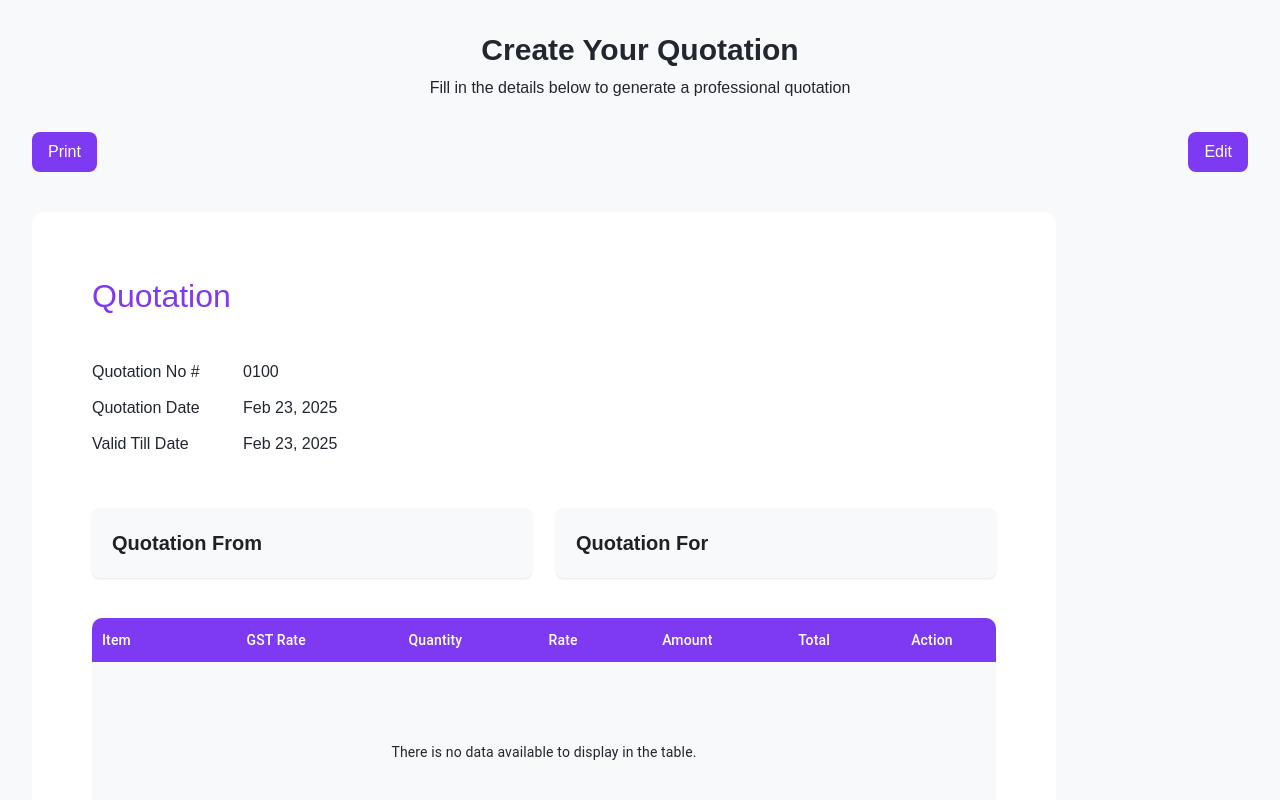
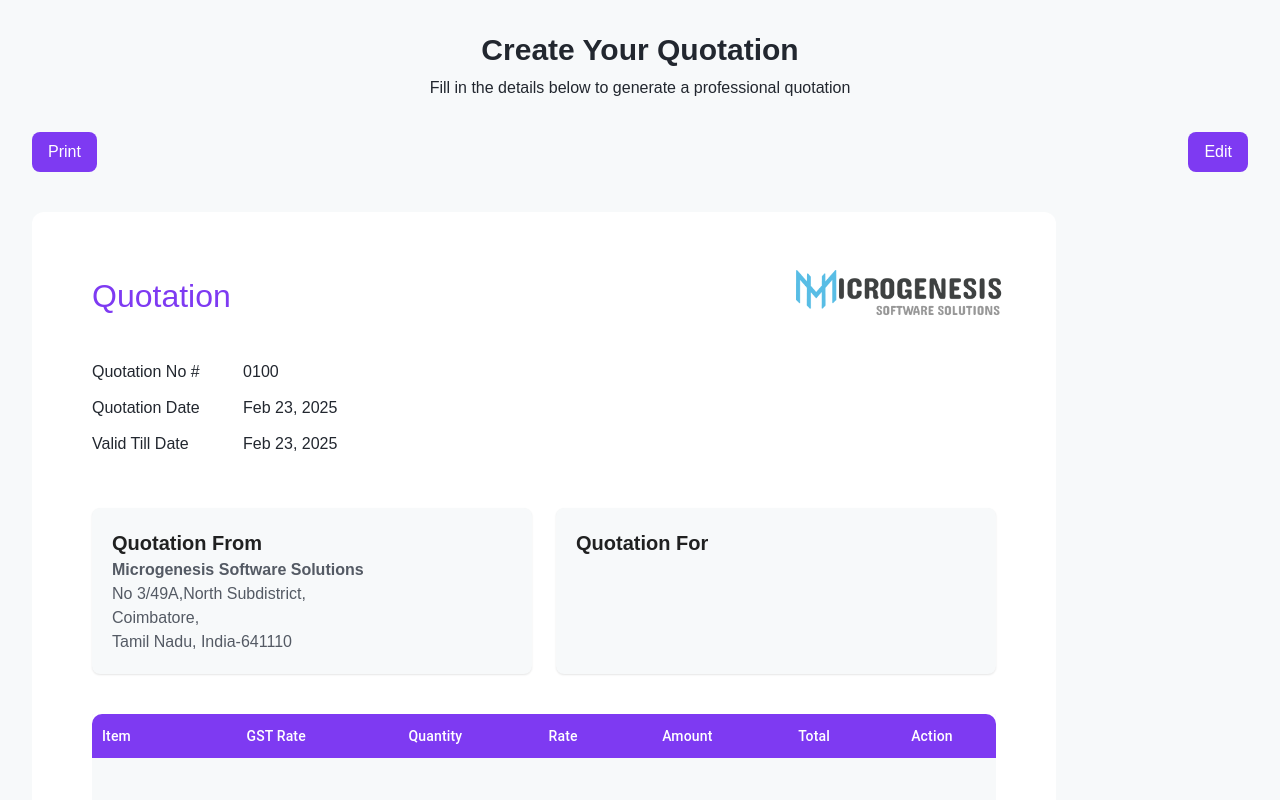
Before and after one commit to JerinOfficial2001/ms-quotation, a Next.js app: page / in a window 1280 px wide. Shown: the top 800 px of the page. Built offline with nearby package versions, Linux system fonts and the light colour scheme.

Commit message:
fix: popup and sstatic business name and address

```diff
--- a/src/app/layout.tsx
+++ b/src/app/layout.tsx
@@ -1,6 +1,8 @@
 import type { Metadata } from "next";
 import { Geist, Geist_Mono } from "next/font/google";
 import "./globals.css";
+import { Toaster } from "react-hot-toast";
+import CustomModal from "@/components/common/CustomModal";
 
 const geistSans = Geist({
   variable: "--font-geist-sans",
@@ -28,7 +30,9 @@ export default function RootLayout({
       <body
         className={`${geistSans.variable} ${geistMono.variable} antialiased`}
       >
+        <Toaster />
         {children}
+        <CustomModal />
       </body>
     </html>
   );
--- a/src/components/common/CustomModal.tsx
+++ b/src/components/common/CustomModal.tsx
@@ -1,3 +1,4 @@
+"use client";
 import { useGlobalStore } from "@/store/useGlobalStore";
 import { Modal } from "@mui/material";
 import React, { useEffect } from "react";
@@ -52,10 +53,18 @@ export default function CustomModal() {
             />
             <InputField
               className="p-2 rounded-lg bg-[var(--border-secondary)]"
+              label="Address line 1"
+              value={fromAndTo?.additional_line1}
+              onChange={(e) => {
+                handleChangeFormData("additional_line1", e.target.value);
+              }}
+            />
+            <InputField
+              className="p-2 rounded-lg bg-[var(--border-secondary)]"
               label="District"
-              value={fromAndTo.additional}
+              value={fromAndTo.additional_line2}
               onChange={(e) => {
-                handleChangeFormData("additional", e.target.value);
+                handleChangeFormData("additional_line2", e.target.value);
               }}
             />
             <Button
--- a/src/components/common/DetailsCard.tsx
+++ b/src/components/common/DetailsCard.tsx
@@ -24,7 +24,9 @@ export default function DetailsCard({
   data,
   handleSelect,
 }: Props) {
-  const [selectedMenu, setselectedMenu] = useState("");
+  const [selectedMenu, setselectedMenu] = useState(
+    "Microgenesis Software Solutions"
+  );
   const { setOpenModal, details } = useGlobalStore();
   return (
     <CardLayout
@@ -89,7 +91,7 @@ export default function DetailsCard({
                   />
                 </Grid2>
               )}
-              <Grid2 size={8}>
+              <Grid2 size={editable ? 8 : 12}>
                 <EditableTypography
                   variant="small"
                   className={`text-[var(--border-primary)] ${
@@ -109,17 +111,24 @@ export default function DetailsCard({
                   />
                 </Grid2>
               )}
-              <Grid2 size={8}>
+              <Grid2 size={editable ? 8 : 12}>
                 <EditableTypography
                   variant="small"
                   className="text-[var(--border-primary)]"
                   text={data.address}
                 />
-                {data.additional && (
+                {data.additional_line1 && (
                   <EditableTypography
                     variant="small"
                     className="text-[var(--border-primary)]"
-                    text={data.additional}
+                    text={data.additional_line1}
+                  />
+                )}
+                {data.additional_line2 && (
+                  <EditableTypography
+                    variant="small"
+                    className="text-[var(--border-primary)]"
+                    text={data.additional_line2}
                   />
                 )}
               </Grid2>
--- a/src/components/common/ImageComponent.tsx
+++ b/src/components/common/ImageComponent.tsx
@@ -53,13 +53,15 @@ export default function ImageComponent({
             {src && (
               <img
                 className={variant != "signature" ? "" : "h-[130px]"}
-                src={src instanceof File ? URL.createObjectURL(src) : ""}
+                src={src instanceof File ? URL.createObjectURL(src) : src}
                 alt=""
               />
             )}
-            <EditableTypography
-              text={translateText("signatureImage.DESCRIPTION")}
-            />
+            {variant == "signature" && (
+              <EditableTypography
+                text={translateText("signatureImage.DESCRIPTION")}
+              />
+            )}
             {isEditable && (
               <div className="flex items-center w-full ">
                 <Button
--- a/src/components/templates/Quotaion.tsx
+++ b/src/components/templates/Quotaion.tsx
@@ -31,7 +31,13 @@ export default function QuotationTemplate({ isEditable }: Props) {
   } = useQuotation();
   const [allDetails, setallDetails] = useState<any>({
     client: null,
-    business: null,
+    business: {
+      name: "Microgenesis Software Solutions",
+      address: "No 3/49A,North Subdistrict,",
+      additional_line1: "Coimbatore,",
+      additional_line2: "Tamil Nadu, India-641110",
+      type: "business",
+    },
   });
   const { details } = useGlobalStore();
   const amount = tableDatas.data?.reduce(
--- a/src/hooks/useQuotation.ts
+++ b/src/hooks/useQuotation.ts
@@ -51,7 +51,7 @@ export default function useQuotation() {
       key: translateText("quotation.VALID_TILL") || "",
       value: formattedDate,
     },
-    logo: "",
+    logo: "/Full_logo.png",
     signature: "",
     business: translateText("BUSINESS.FROM_SECTION") || "",
     client: translateText("CLIENT.TITLE") || "",
--- a/src/store/useGlobalStore.ts
+++ b/src/store/useGlobalStore.ts
@@ -6,7 +6,8 @@ interface store {
   fromAndTo: {
     name: string;
     address: string;
-    additional: string;
+    additional_line1: string;
+    additional_line2: string;
     type: "client" | "business";
   };
   handleChangeFormData: (key: string, value: any) => void;
@@ -20,10 +21,19 @@ const initialData: any = {
   fromAndTo: {
     name: "",
     address: "",
-    additional: "",
+    additional_line1: "",
+    additional_line2: "",
     type: "client",
   },
-  details: [],
+  details: [
+    {
+      name: "Microgenesis Software Solutions",
+      address: "No 3/49A,North Subdistrict,",
+      additional_line1: "Coimbatore,",
+      additional_line2: "Tamil Nadu, India-641110",
+      type: "business",
+    },
+  ],
 };
 
 export const useGlobalStore = create<store>((set) => ({
```
Also changed, not shown: public/Full_logo.png (added).
